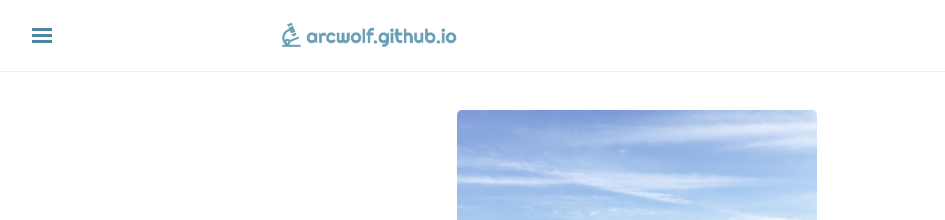
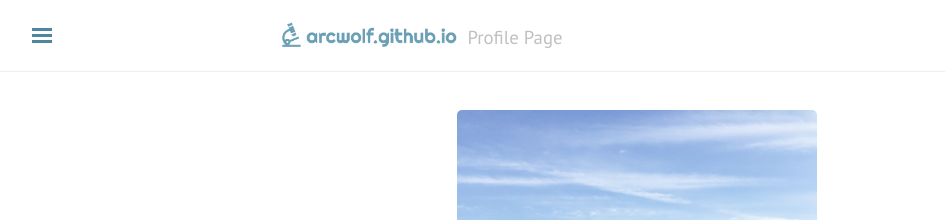
Before and after one commit to arcwolf/arcwolf.github.io, a Jekyll site: the page built from index.html, in a window 1280 px wide. Shown: the top 220 px of the page, without its empty margins (3-948 px from the left). Built offline with Jekyll 4.4.1, drawn with Linux system fonts in a browser that asks for light colours; nearby versions of some CDN libraries; comment, search, counter and statistics services are not loaded.

Commit message:
minor fixes: tagline in _config.yml

```diff
--- a/_config.yml
+++ b/_config.yml
@@ -1,6 +1,6 @@
 # Site Info
 title: Seongcheol Baek
-tagline: ''
+tagline: 'Profile Page'
 description: 'More information can be found <a href="https://www.facebook.com/s.baek0516" target="_blank">here</a>.'
 baseurl: ""
 url: https://arcwolf.github.io
```
